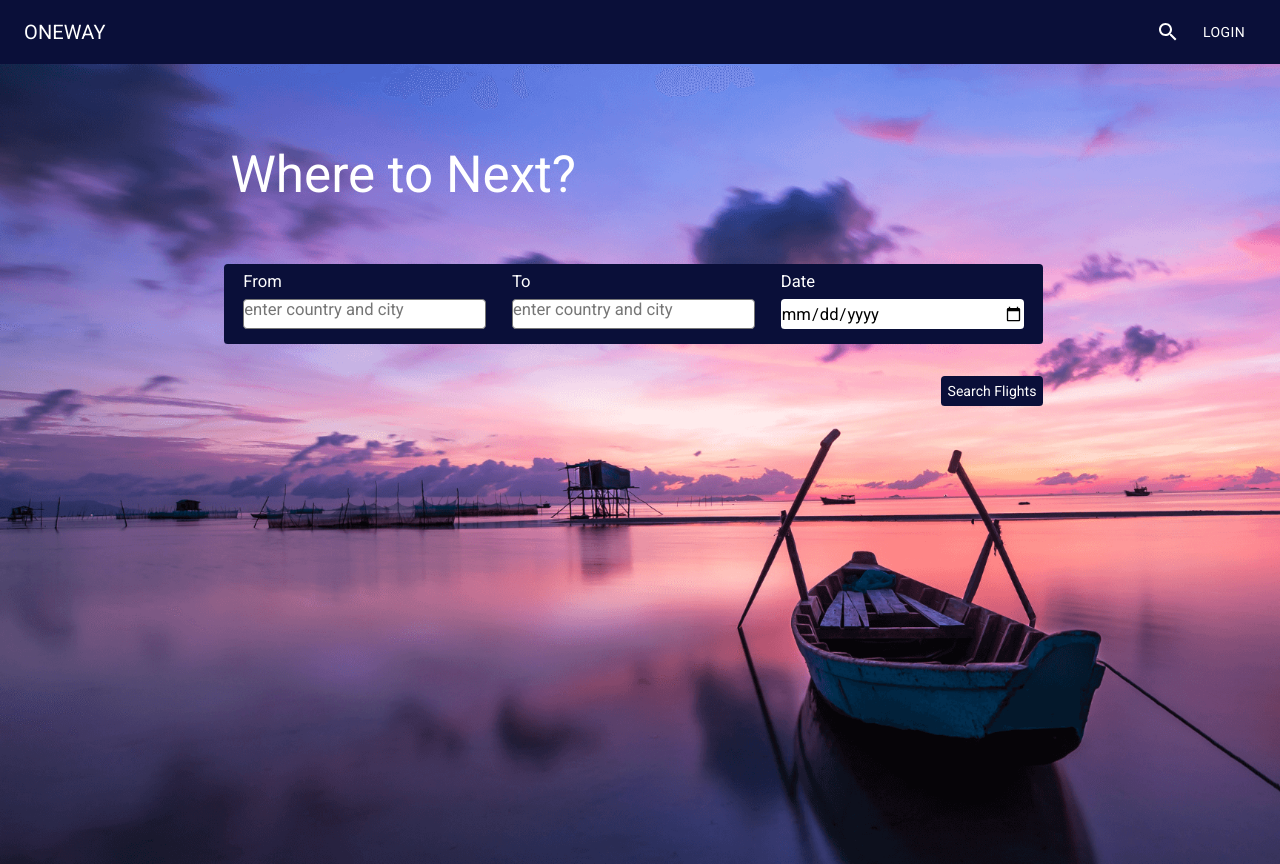
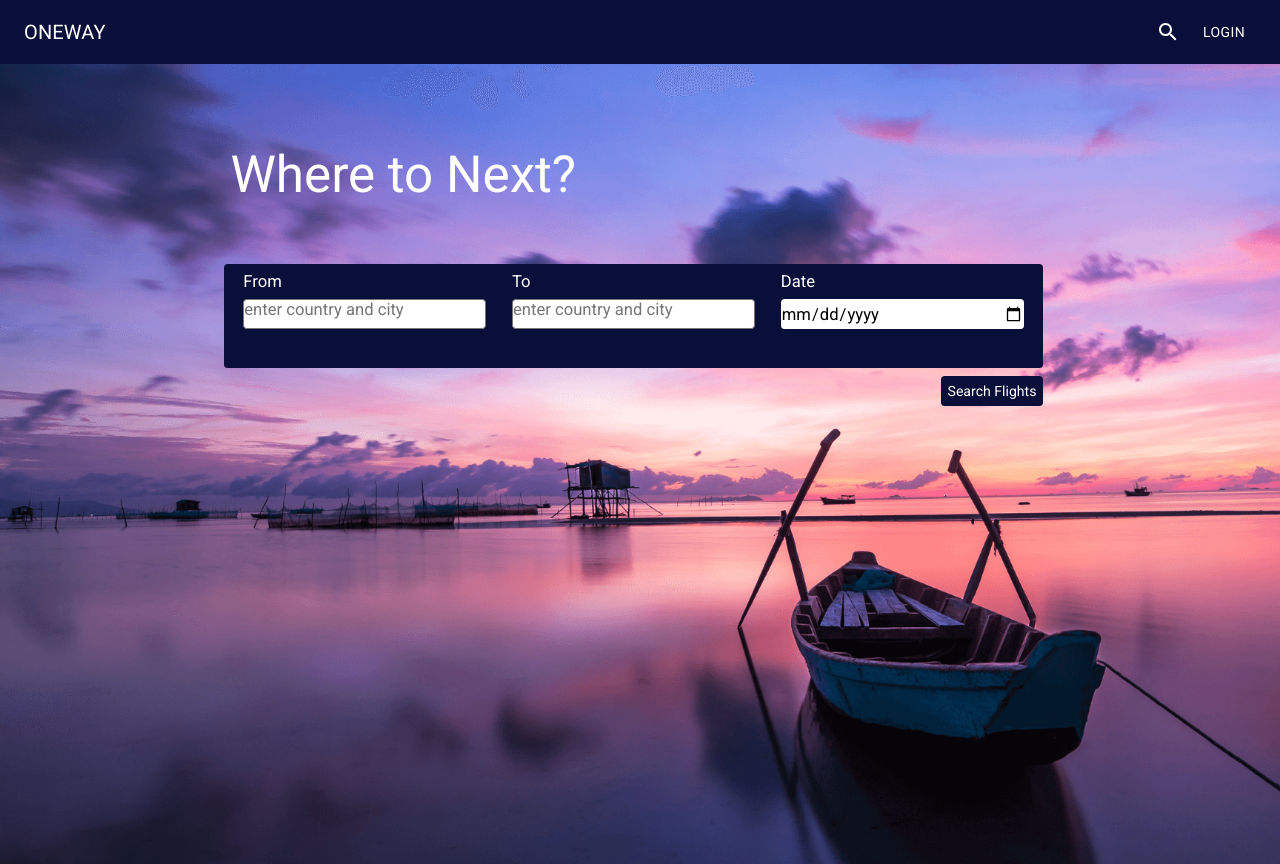
Before and after one commit to joshkwannacode/OneWay-Flights, a React (Create React App) app in the folder client/: page / in a window 1280 px wide. Built offline with nearby package versions, Linux system fonts and the light colour scheme.

Commit message:
fixed styled

```diff
--- a/client/src/components/Styled.js
+++ b/client/src/components/Styled.js
@@ -366,7 +366,7 @@ export const SearchBarBorder = styled.div`
     border-radius: 0.3vw;
   }
   @media (min-width: 1100px) {
-    height:80px;
+    height:13vh;
   }
   @media (min-width: 1600px) {
     margin-top: 30vh;
```
